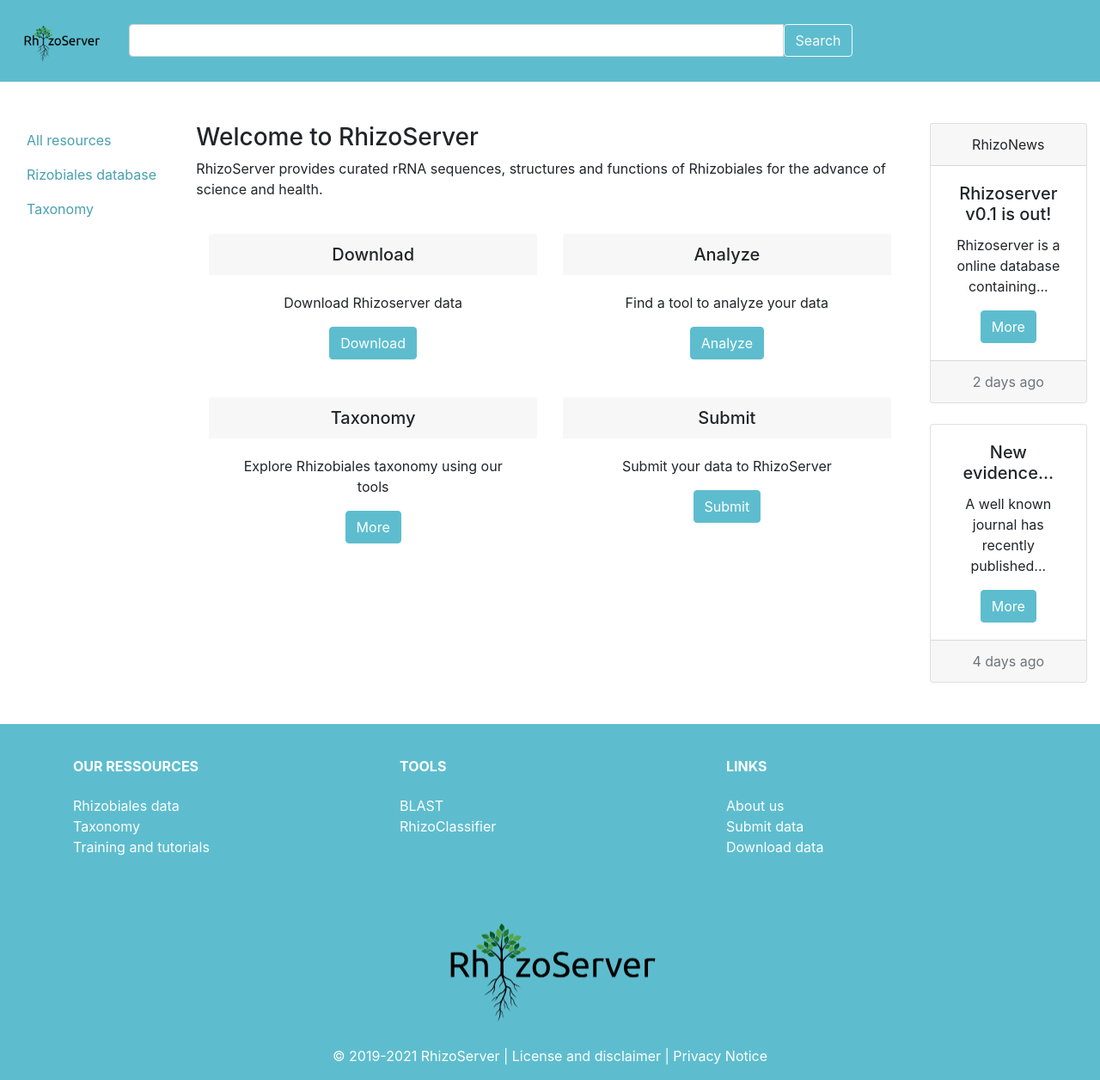
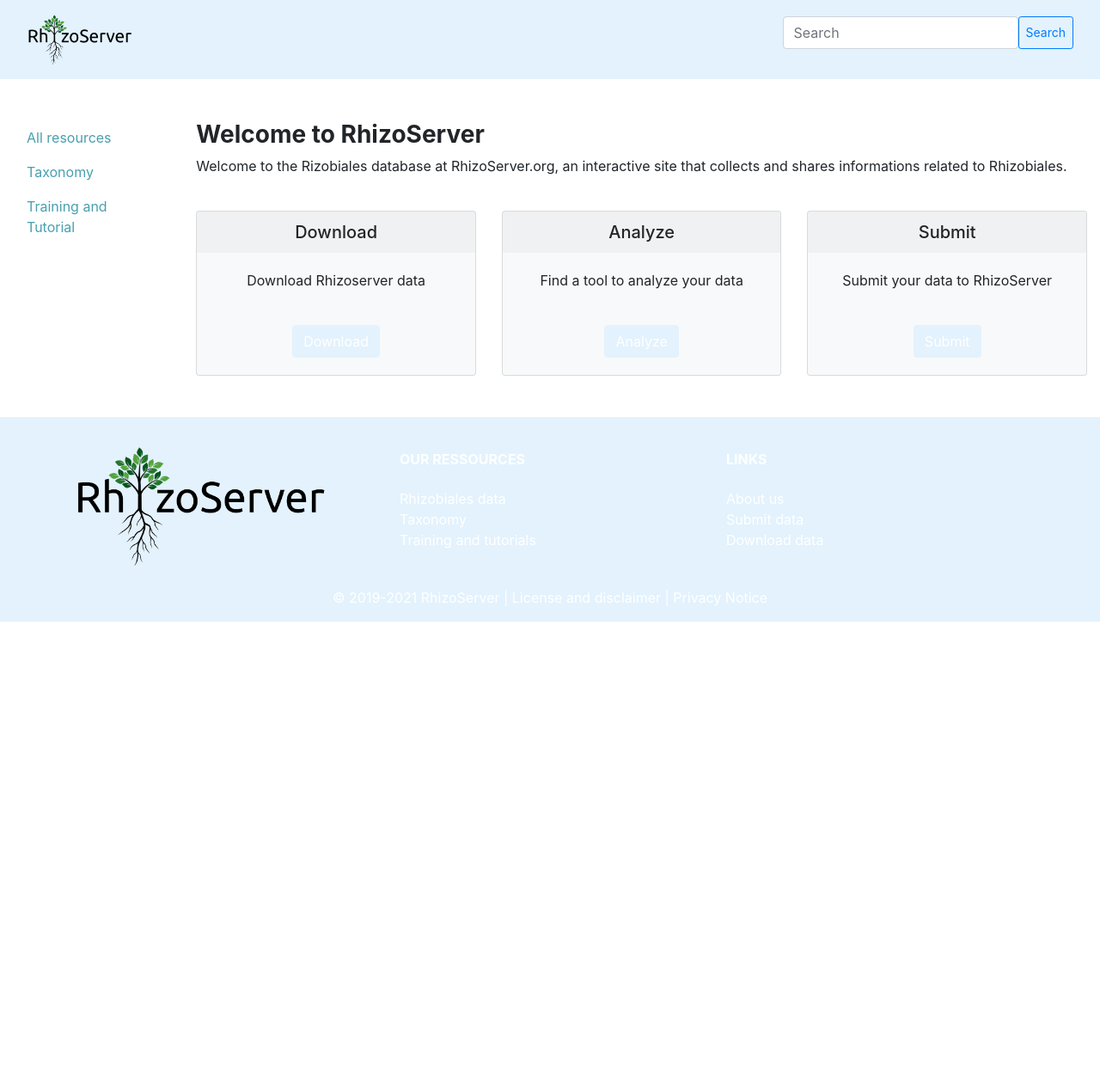
Before and after one commit to Ebedthan/rhizoserver, a Django app: page / in a window 1280 px wide. Shown: the whole page at 86% size. After the commit the page ends 723 px from the top, so only its background shows below. Run offline with Django 3.2, Linux system fonts and the light colour scheme; parts of the project's set-up code (start-up, migrations or seed data) failed here and were passed over; some libraries are stand-ins or nearby versions.

Commit message:
Refactor pages

```diff
--- a/rhizoserver/apps/pages/static/pages/custom.css
+++ b/rhizoserver/apps/pages/static/pages/custom.css
@@ -1,6 +1,6 @@
 .btn-primary{
-    background-color: #5dbdce;
-    border-color:#5dbdce;
+    background-color: #e3f2fd;
+    border-color:#e3f2fd;
 }
 
 .btn-primary:hover{
@@ -14,7 +14,7 @@ a.nav-link{
 
 /* Footer custom css */
 .page-footer{
-    background-color: #5dbdce;
+    background-color: #e3f2fd;
     color: #FFFFFF;
 }
 
--- a/rhizoserver/apps/pages/templates/pages/footer.html
+++ b/rhizoserver/apps/pages/templates/pages/footer.html
@@ -9,6 +9,9 @@
   <div class="container text-center text-md-left">
     <!-- Grid row -->
     <div class="row">
+      <div class="col-md-4 mx-auto">
+        <img src="{% static 'pages/rhizoserver.png' %}" width="300" height="auto" alt="RhizoServer">
+      </div>
       <!-- Grid column -->
       <div class="col-md-4 mx-auto">
         <!-- Links -->
@@ -25,23 +28,6 @@
           </li>
         </ul>
       </div>
-      <!-- Grid column -->
-      <hr class="clearfix w-100 d-md-none">
-      <!-- Grid column -->
-      <div class="col-md-4 mx-auto">
-        <!-- Links -->
-        <h6 class="font-weight-bold text-uppercase mt-3 mb-4">Tools</h6>
-        <ul class="list-unstyled">
-          <li>
-            <a href="/analyze/blast">BLAST</a>
-          </li>
-          <li>
-            <a href="analyze/taxasolver">RhizoClassifier</a>
-          </li>
-        </ul>
-      </div>
-      <!-- Grid column -->
-      <hr class="clearfix w-100 d-md-none">
       <!-- Grid column -->
       <div class="col-md-4 mx-auto">
         <!-- Links -->
@@ -64,8 +50,6 @@
   </div>
   <!-- Copyright -->
   <div class="footer-copyright text-center py-3">
-    <img src="{% static 'pages/rhizoserver.png' %}" width="300" height="auto" alt="RhizoServer">
-    <br/>
     © 2019-2021 <a href="/">RhizoServer</a> | <a href="/license"> License and disclaimer</a> | <a href="/privacy"> Privacy Notice </a>
   </div>
   <!-- Copyright -->
--- a/rhizoserver/apps/pages/templates/pages/index.html
+++ b/rhizoserver/apps/pages/templates/pages/index.html
@@ -14,18 +14,19 @@
             <div class="col-2"> <!-- left column start -->
                 <nav class="nav flex-column">
                     <a class="nav-link" href="#">All resources</a>
-                    <a class="nav-link" href="#">Rizobiales database</a>
                     <a class="nav-link" href="#">Taxonomy</a>
+                    <a class="nav-link" href="#">Training and Tutorial</a>
                 </nav>
             </div> <!-- left column end -->
-            <div class="col-8"> <!-- center column start -->
-                <h3>Welcome to RhizoServer</h3>
-                <p>RhizoServer provides curated rRNA sequences, structures and functions of Rhizobiales for the advance of science and health.</p>
+            <div class="col-10"> <!-- center column start -->
+                <h3><b>Welcome to RhizoServer</b></h3>
+                <p>
+                    Welcome to the Rizobiales database at RhizoServer.org, an interactive site that collects and shares informations related to Rhizobiales.
+                </p>
                 <br/>
-                <div class="container">
-                    <div class="row">
-                        <div class="col-sm">
-                            <div class="card text-center border-0">
+                <div class="row row-cols-1 row-cols-md-2 g-4">
+                    <div class="col">
+                        <div class="card text-center bg-light h-100">
                             <h5 class="card-header border-0">Download</h5>
                             <div class="card-body">
                                 <p class="card-text">
@@ -33,14 +34,15 @@
                                 </p>
                                 <span class="oi oi-icon-name" title="data-transfer-download" aria-hidden="true"></span>
                                 <br/>
+                                <br/>
                                 <a href="#" class="btn btn-primary">
                                     Download
                                 </a>
                             </div>
                         </div>
                     </div>
-                        <div class="col-sm">
-                            <div class="card text-center border-0">
+                    <div class="col">
+                        <div class="card text-center bg-light h-100">
                             <h5 class="card-header border-0">Analyze</h5>
                             <div class="card-body">
                                 <p class="card-text">
@@ -48,38 +50,22 @@
                                 </p>
                                 <span class="oi oi-icon-name" title="graph" aria-hidden="true"></span>
                                 <br/>
+                                <br/>
                                 <a href="#" class="btn btn-primary">
                                     Analyze
                                 </a>
                             </div>
                         </div>
                     </div>
-                    </div>
-                    <br/>
-                    <div class="row">
-                        <div class="col-sm">
-                            <div class="card text-center border-0">
-                                <h5 class="card-header border-0">Taxonomy</h5>
-                                <div class="card-body">
-                                    <p class="card-text">
-                                        Explore Rhizobiales taxonomy using our tools
-                                    </p>
-                                    <span class="oi oi-icon-name" title="graph" aria-hidden="true"></span>
-                                    <br/>
-                                    <a href="#" class="btn btn-primary">
-                                        More
-                                    </a>
-                                </div>
-                            </div>
-                        </div>
-                        <div class="col-sm">
-                            <div class="card text-center border-0">
+                    <div class="col">
+                        <div class="card text-center bg-light h-100">
                             <h5 class="card-header border-0">Submit</h5>
                             <div class="card-body">
                                 <p class="card-text">
                                     Submit your data to RhizoServer
                                 </p>
                                 <span class="oi oi-icon-name" title="graph" aria-hidden="true"></span>
+                                <br/>
                                 <br/>
                                 <a href="#" class="btn btn-primary">
                                     Submit
@@ -88,39 +74,10 @@
                         </div>
                     </div>
                 </div>
-                </div>
                 <br/>
                 <br/>
             </div> <!-- center column end -->
-            <div class="col-2"> <!-- right column start -->
-                <div class="card text-center w-100">
-                     <div class="card-header">
-                         RhizoNews
-                     </div>
-                     <div class="card-body">
-                         <h5 class="card-title">Rhizoserver v0.1 is out!</h5>
-                         <p class="card-text">Rhizoserver is a online database containing...</p>
-                         <a href="#" class="btn btn-primary">More</a>
-                     </div>
-                     <div class="card-footer text-muted">
-                          2 days ago
-                     </div>
-                </div>
-                <br/>
-                <div class="card text-center">
-                     <div class="card-body">
-                         <h5 class="card-title">New evidence...</h5>
-                         <p class="card-text">A well known journal has recently published...</p>
-                         <a href="#" class="btn btn-primary">More</a>
-                     </div>
-                     <div class="card-footer text-muted">
-                          4 days ago
-                     </div>
-                </div>
-            </div> <!-- right column end -->
          </div>
     </div>
 </body>
-<br/>
-<br/>
 {% include "pages/footer.html" %}
--- a/rhizoserver/apps/pages/templates/pages/navbar.html
+++ b/rhizoserver/apps/pages/templates/pages/navbar.html
@@ -5,21 +5,14 @@
 <link rel="icon"       type="image/png" href="{% static 'icon.png' %}">
 
 <!--The navigation bar -->
-<nav class="navbar navbar-expand-md navbar-light" style="background-color: #5dbdce;">
-    <a class="navbar-brand" style="color: #FFFFFF;" href="/">
-        <img src="{% static 'pages/rhizoserver.png' %}" width="110" height="auto" class="d-inline-block align-top" alt="RhizoServer">
-    </a>
-    <button class="navbar-toggler" type="button" data-toggle="collapse" data-target="#navbar5">
-        <span class="navbar-toggler-icon"></span>
-    </button>
-    <div class="navbar-collapse collapse" id="navbar5">
-        <form action="{% url 'search_results' %}" method="get" class="mx-2 my-auto d-inline w-75">
-            <div class="input-group">
-                <input name="q" type="text" class="form-control">
-                <button class="btn btn-outline-light my-2 my-sm-0" type="submit">
-                  Search
-                </button>
-            </div>
+<nav class="navbar navbar-light" style="background-color: #e3f2fd;">
+    <div class="container-fluid">
+        <a class="navbar-brand" href="/">
+            <img src="{% static 'pages/rhizoserver.png' %}" width="125" height="auto" alt="RhizoServer">
+        </a>
+        <form action="{% url 'search_results' %}" method="get" class="d-flex">
+            <input class="form-control me-2" name="q" type="search" placeholder="Search" aria-label="Search">
+            <button class="btn btn-sm btn-outline-primary" type="submit"> Search </button>
         </form>
     </div>
 </nav> <!-- navbar end -->
```
Also changed, not shown: TODO.md (added, +12 -0 lines), rhizoserver/apps/pages/templates/pages/about-us.html (+15 -6 lines), rhizoserver/apps/pages/templates/pages/license.html (+15 -3 lines), rhizoserver/apps/pages/static/pages/rhizoserver.png, rhizoserver/apps/pages/templates/pages/blast.html (deleted), rhizoserver/apps/pages/templates/pages/rhizotax.html (deleted), rhizoserver/apps/pages/templates/pages/taxasolver.html (deleted). Lines whose indentation alone changed are shown as unchanged.
